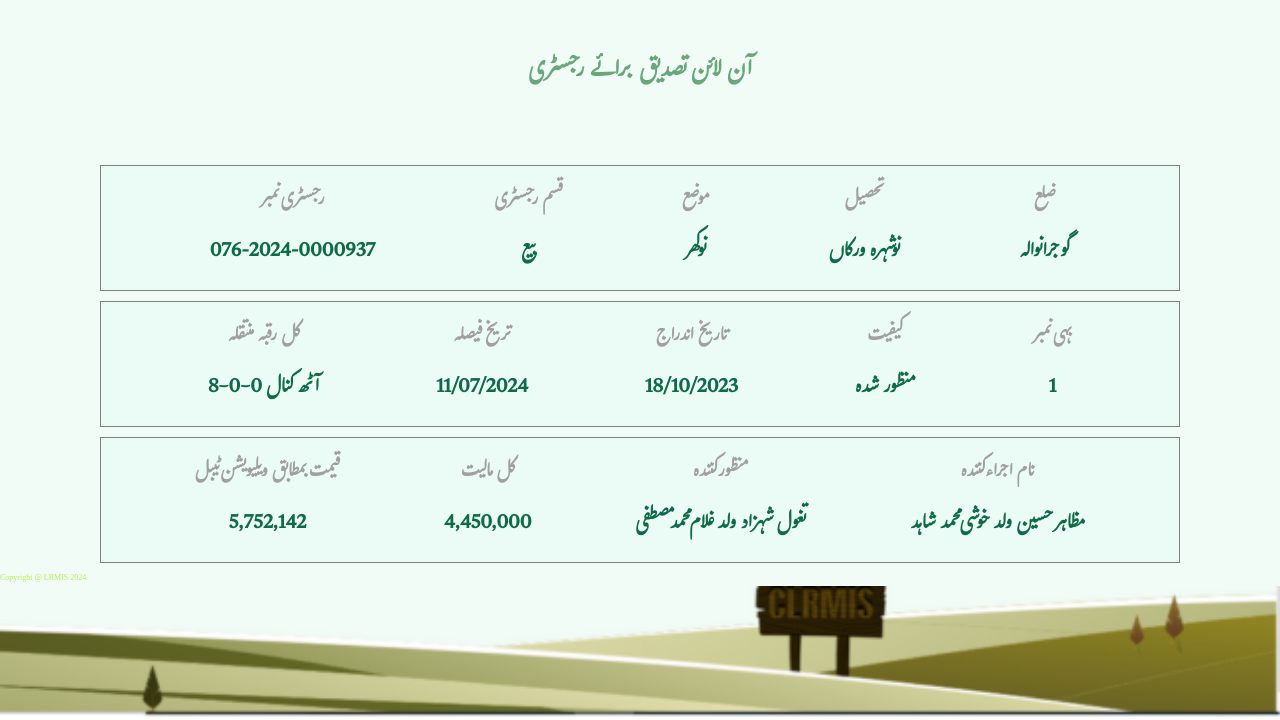
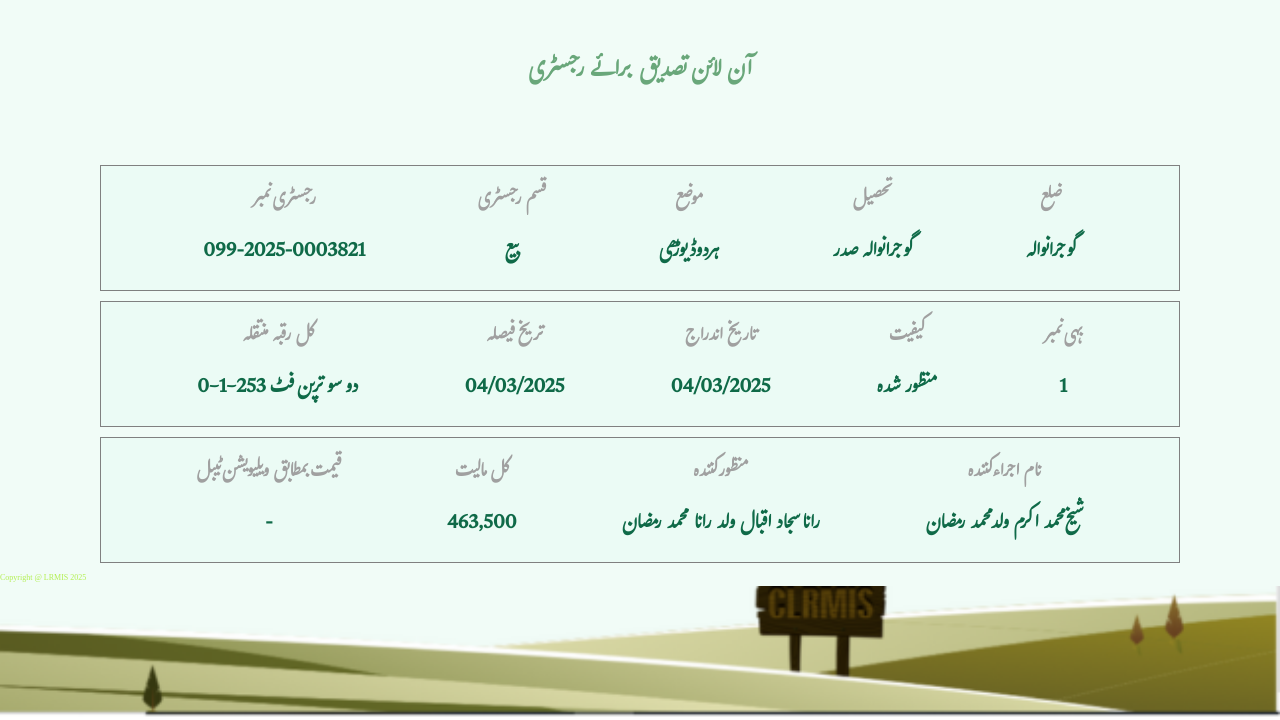
Before and after one commit to punjabzameen/Punjab56, a plain HTML site: page index.html in a window 1280 px wide. Shown: the part 80-800 px from the top of the page. Drawn offline with Linux system fonts and the light colour scheme.

Commit message:
Update index.html

```diff
--- a/index.html
+++ b/index.html
@@ -32,7 +32,7 @@
             <div class="item text1">
                 <h3>رجسٹری نمبر
                 </h3>
-                <p>076-2024-0000937
+                <p>099-2025-0003821
                 </p>
             </div>
             <div class="item text2"><h3>قسم رجسٹری
@@ -42,13 +42,13 @@
             <div class="item text3">
                 <h3>موضع
                 </h3>
-                <p>نوکھر
+                <p>ہردوڈیوڑھی
                 </p>
             </div>
             <div class="item text4">
                 <h3>تحصیل
                 </h3>
-                <p>نوشہرہ ورکاں
+                <p>گوجرانوالہ صدر
                 </p>
             </div>
             <div class="item text5">
@@ -63,18 +63,18 @@
             <div class="item text1">
                 <h3>کل رقبہ منتقلہ
                 </h3>
-                <p>8-0-0 آٹھ کنال
+                <p>0-1-253 دو سو ترپن فٹ
                 </p>
             </div>
             <div class="item text2"><h3>تریخ فیصلہ
 
             </h3>
-            <p>11/07/2024
+            <p>04/03/2025
             </p></div>
             <div class="item text3">
                 <h3>تاریخ اندراج
                 </h3>
-                <p>18/10/2023
+                <p>04/03/2025
                 </p>
             </div>
             <div class="item text4">
@@ -95,23 +95,23 @@
             <div class="item text1">
                 <h3>قیمت بمطابق ویلیویشن ٹیبل
                 </h3>
-                <p>5,752,142
+                <p>-
                 </p>
             </div>
             <div class="item text2"><h3>کل مالیت
             </h3>
-            <p>4,450,000
+            <p>463,500
             </p></div>
             <div class="item text3">
                 <h3>منظور کنندہ
                 </h3>
-                <p>تغول شہزاد ولد غلام محمد مصطفی
+                <p>رانا سجاد اقبال ولد رانا محمد رمضان
                 </p>
             </div>
             <div class="item text4">
                 <h3>نام اجراء کنندہ
                 </h3>
-                <p>مظاہر حسین ولد خوشی محمد شاہد
+                <p>شیخ محمد اکرم ولد محمد رمضان
                 </p>
             </div>
 
@@ -120,7 +120,7 @@
     </section>
     <!-- ----------------- Inage section------------------ -->
      <div class="bottom_img">
-        Copyright @ LRMIS 2024
+        Copyright @ LRMIS 2025
 
      </div>
      <!-- <div class="main">
```
